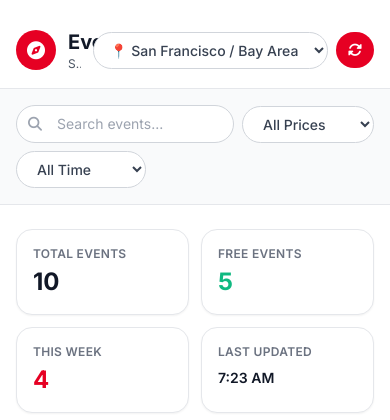
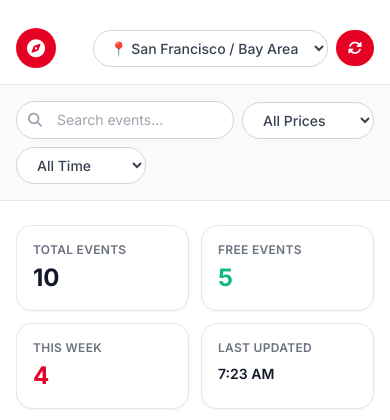
Before and after one commit to XY-Xavier/eventradar-app, a Flask app: page / in a window 390 px wide. Shown: the top 420 px of the page. Run offline with Flask 3, Linux system fonts and the light colour scheme; some libraries are stand-ins or nearby versions.

Commit message:
Fix mobile header: remove redundant EventRadar text, keep only logo + city selector
- Removed 'EventRadar' h1 heading and city subtitle on mobile
- On desktop: show logo icon + 'EventRadar' text + city dropdown
- On mobile (< 640px): show only logo icon + city dropdown
- Cleaner, simpler header that fixes text wrapping issues at 393px width
- City name now only appears in the dropdown selector

```diff
--- a/templates/index.html
+++ b/templates/index.html
@@ -74,14 +74,11 @@
     <header class="bg-white border-b border-gray-200 sticky top-0 z-50" style="padding-top: max(env(safe-area-inset-top), 12px);">
         <div class="max-w-[1400px] mx-auto px-4 sm:px-6 lg:px-8 py-4">
             <div class="flex items-center justify-between gap-3">
-                <div class="flex items-center gap-3 min-w-0">
+                <div class="flex items-center gap-3">
                     <div class="w-10 h-10 sm:w-12 sm:h-12 bg-[#E60023] rounded-full flex items-center justify-center flex-shrink-0">
                         <i class="fas fa-compass text-white text-lg sm:text-xl"></i>
                     </div>
-                    <div class="min-w-0">
-                        <h1 class="text-xl sm:text-2xl font-bold text-gray-900">EventRadar</h1>
-                        <p class="text-xs sm:text-sm text-gray-600 truncate" id="citySubtitle">Multi-City Events</p>
-                    </div>
+                    <h1 class="hidden sm:block text-xl sm:text-2xl font-bold text-gray-900">EventRadar</h1>
                 </div>
                 <div class="flex items-center gap-2 flex-shrink-0">
                     <select id="citySelector" class="px-3 sm:px-4 py-2 border border-gray-300 rounded-full text-sm font-medium text-gray-700 bg-white hover:bg-gray-50 focus:ring-2 focus:ring-[#10B981] focus:border-[#10B981] focus:outline-none cursor-pointer transition">
@@ -198,12 +195,6 @@
                         </option>`
                     ).join('');
 
-                    // Update subtitle
-                    const selectedCity = cities.find(c => c.code === currentCity);
-                    if (selectedCity) {
-                        document.getElementById('citySubtitle').textContent = selectedCity.name;
-                    }
-
                     // Load events for selected city
                     loadEvents();
                 }
@@ -216,12 +207,6 @@
         function onCityChange(e) {
             currentCity = e.target.value;
             localStorage.setItem('selectedCity', currentCity);
-
-            // Update subtitle
-            const selectedCity = cities.find(c => c.code === currentCity);
-            if (selectedCity) {
-                document.getElementById('citySubtitle').textContent = selectedCity.name;
-            }
 
             // Reload events
             loadEvents();
```
